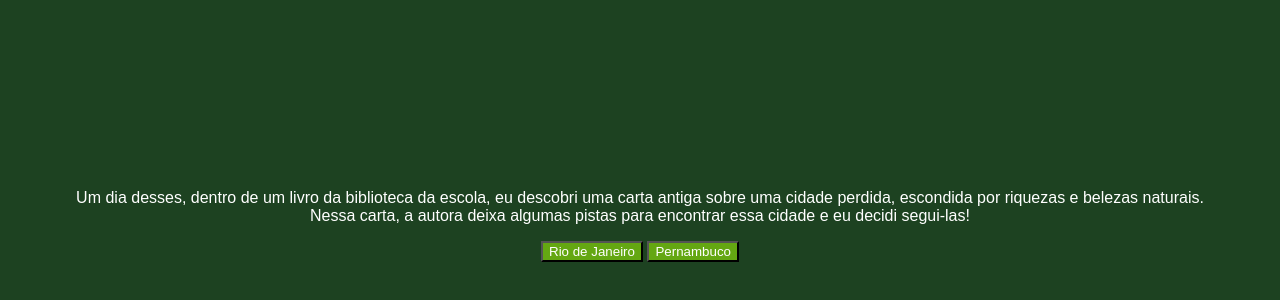
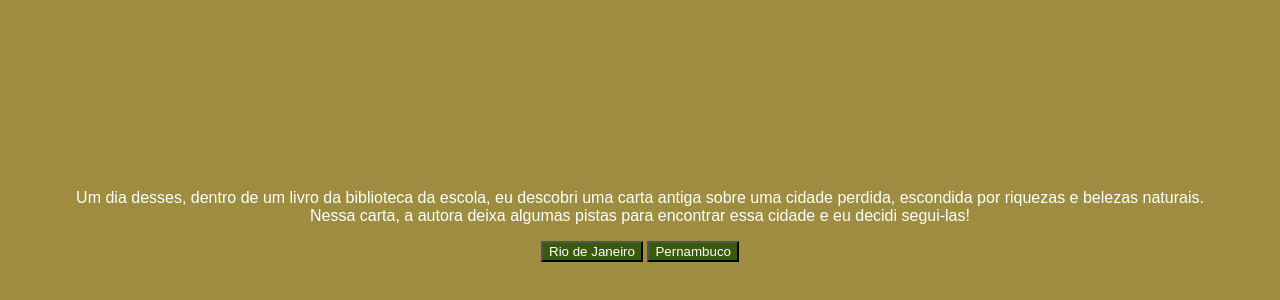
Before and after one commit to iagotech/aventura, a plain HTML site: page index.html in a window 1280 px wide. Shown: the part 142-442 px from the top of the page. Drawn offline with Linux system fonts and the light colour scheme; a web font is replaced by a local one.

Commit message:
Add files via upload

```diff
--- a/style.css
+++ b/style.css
@@ -1,5 +1,5 @@
 body {
-    background-color: #1D4221;
+    background-color: #9e8d40;
     color: white;
     font-family: "Bai Jamjuree", sans-serif;
     display: flex;
@@ -10,7 +10,7 @@ body {
 }
 
 button {
-    background-color: #64A712;
+    background-color: #375a0d;
     color: white;
     font-family: "Bai Jamjuree", sans-serif;
 }
```
